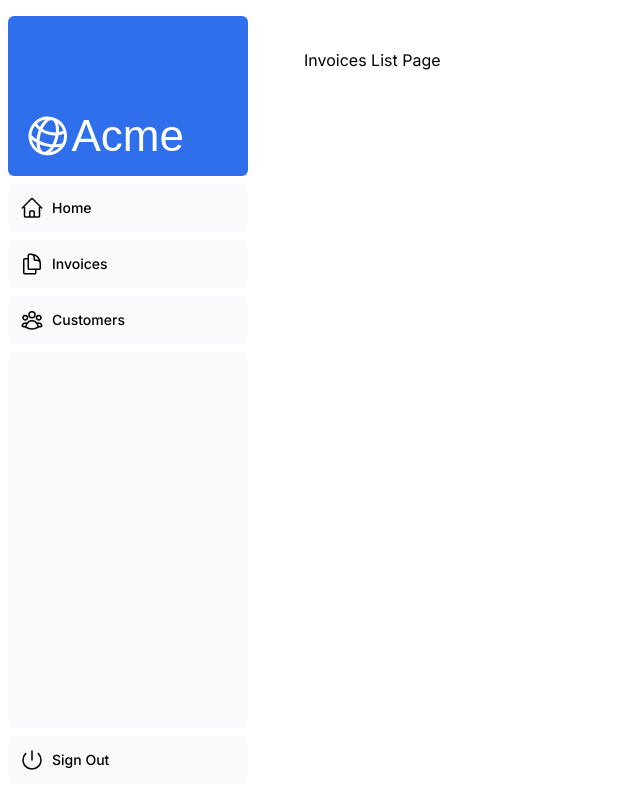
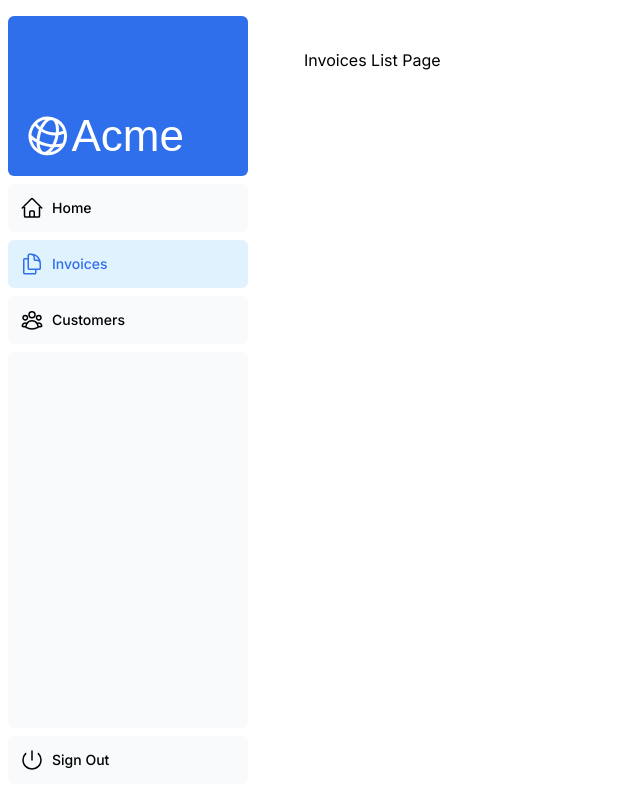
Before and after one commit to paulnyabaro/nextjs-dashboard, a Next.js app: page /dashboard/invoices in a window 1280 px wide. Shown: the whole page, without its empty margins (0-640 px from the left). Built offline with nearby package versions, Linux system fonts and the light colour scheme; a web font is replaced by a local one.

Commit message:
styling active links

```diff
--- a/app/ui/dashboard/nav-links.tsx
+++ b/app/ui/dashboard/nav-links.tsx
@@ -6,6 +6,7 @@
 } from '@heroicons/react/24/outline';
 import Link from 'next/link';
 import { usePathname } from 'next/navigation';
+import clsx from 'clsx';
 
 // Map of links to display in the side navigation.
 // Depending on the size of the application, this would be stored in a database.
@@ -29,7 +30,11 @@
           <Link
             key={link.name}
             href={link.href}
-            className="flex h-[48px] grow items-center justify-center gap-2 rounded-md bg-gray-50 p-3 text-sm font-medium hover:bg-sky-100 hover:text-blue-600 md:flex-none md:justify-start md:p-2 md:px-3"
+            className={clsx("flex h-[48px] grow items-center justify-center gap-2 rounded-md bg-gray-50 p-3 text-sm font-medium hover:bg-sky-100 hover:text-blue-600 md:flex-none md:justify-start md:p-2 md:px-3",
+            {
+              "bg-sky-100 text-blue-600": pathname === link.href,
+            },
+            )}
           >
             <LinkIcon className="w-6" />
             <p className="hidden md:block">{link.name}</p>
```
